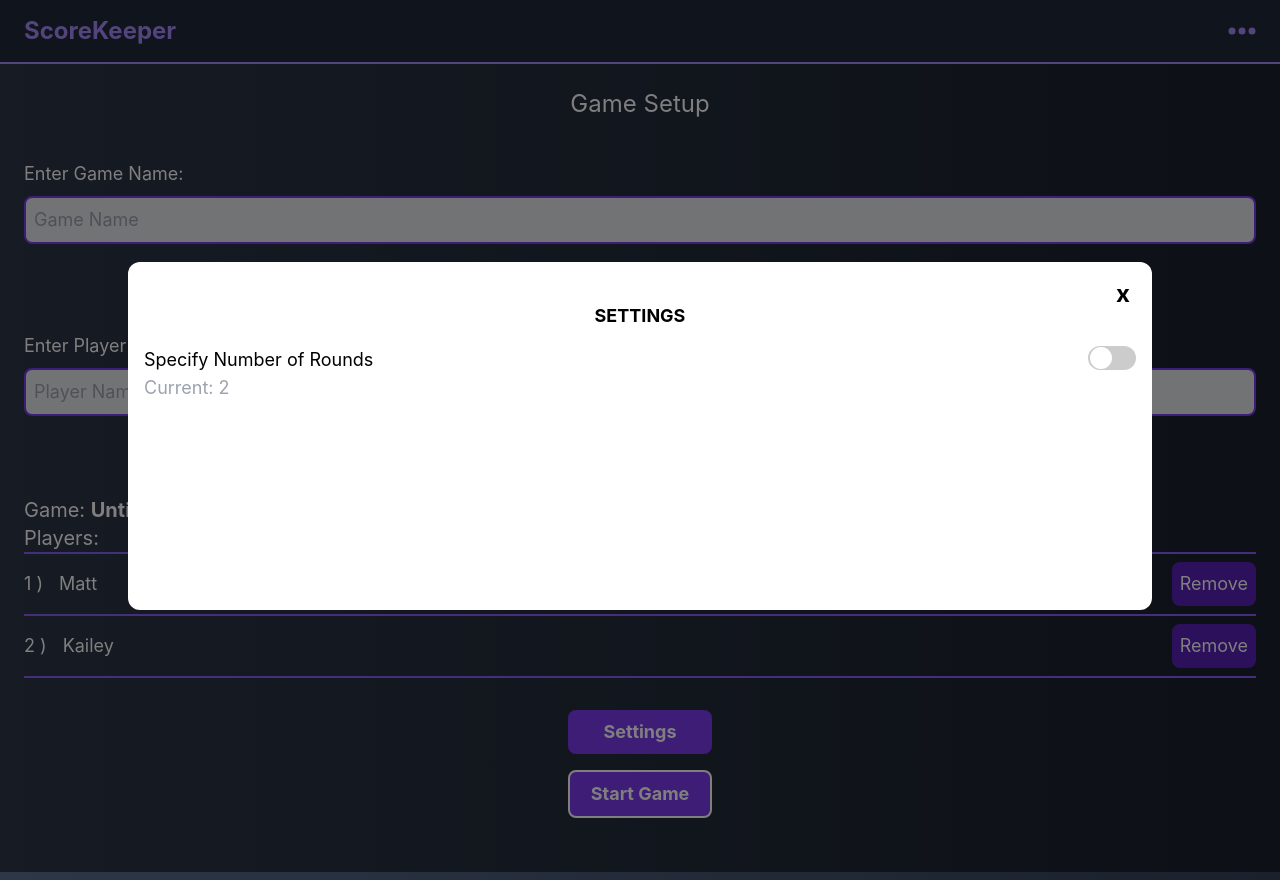
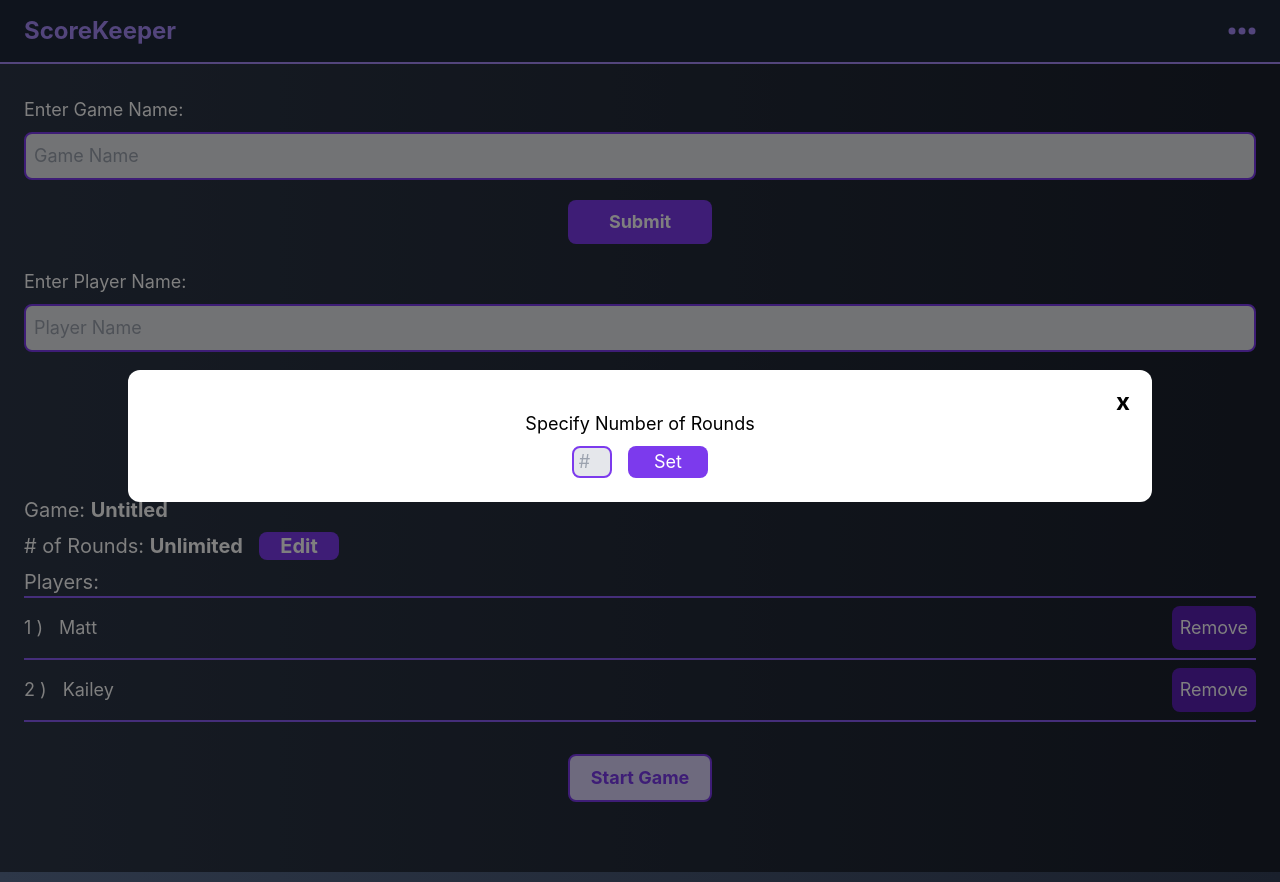
Before and after one commit to MattHlav478/score-keeper, a React (Create React App) app: page / in a window 1280 px wide. Both pictures are taken after a click on the element 1242 px from the left and 31 px from the top of the page. Built offline with nearby package versions, Linux system fonts and the light colour scheme.

Commit message:
modal updates, rearrange some UI, fix end of round logic

```diff
--- a/src/App.js
+++ b/src/App.js
@@ -22,7 +22,7 @@ function App() {
     gameName: "",
     allPlayers: players,
     totalPlayers: players.length,
-    totalRounds: 2,
+    totalRounds: 0,
     currentRound: 1,
   });
 
--- a/src/components/Modal.js
+++ b/src/components/Modal.js
@@ -30,7 +30,7 @@ export default function Modal({ children, isOpen, closeModal }) {
     <div className="modal" id="modal">
       <div
         ref={modalContentRef}
-        className="bg-white text-black p-4 rounded-xl w-4/5 min-h-min h-2/5"
+        className="bg-white text-black p-4 rounded-xl w-4/5 min-h-min"
       >
         <div className="relative w-100 bg-sky-200">
           <button
--- a/src/screens/Scorekeeper.js
+++ b/src/screens/Scorekeeper.js
@@ -12,6 +12,7 @@ export default function Scorekeeper({
   const [currentRoundScores, setCurrentRoundScores] = useState(
     Array(players.length).fill(0)
   );
+  const [finalRoundSubmitted, setFinalRoundSubmitted] = useState(false);
 
   useEffect(() => {
     console.log(gameDetails);
@@ -39,6 +40,7 @@ export default function Scorekeeper({
     setCurrentRoundScores(Array(players.length).fill(0));
 
     if (gameDetails.currentRound === gameDetails.totalRounds) {
+      setFinalRoundSubmitted(true);
       return;
     } else {
       setGameDetails((prevDetails) => ({
@@ -70,7 +72,7 @@ export default function Scorekeeper({
       gameName: "",
       allPlayers: players,
       totalPlayers: players.length,
-      totalRounds: 2,
+      totalRounds: 0,
       currentRound: 1,
     });
   };
@@ -103,7 +105,7 @@ export default function Scorekeeper({
           ))}
         </tbody>
       </table>
-      {gameDetails.currentRound === gameDetails.totalRounds ? (
+      {gameDetails.currentRound === gameDetails.totalRounds && finalRoundSubmitted ? (
         <div>
           <button
             className="w-36 p-2 mt-4 font-bold rounded-lg bg-violet-600 border-2 border-white "
--- a/src/screens/Setup.js
+++ b/src/screens/Setup.js
@@ -1,6 +1,7 @@
 import React, { useState, useEffect, useRef } from "react";
 import { Link } from "react-router-dom";
 import Modal from "../components/Modal";
+import { useNavigate } from "react-router-dom";
 import ToggleSwitch from "../components/subcomponents/ToggleSwitch";
 
 export default function Setup({
@@ -11,6 +12,8 @@ export default function Setup({
   isModalOpen,
   setIsModalOpen,
 }) {
+  const navigate = useNavigate();
+
   const [gameName, setGameName] = useState("");
   const [playerName, setPlayerName] = useState("");
 
@@ -84,7 +87,7 @@ export default function Setup({
   }
 
   function handleSetRounds() {
-    const roundsValue = roundsInputRef.current.value;
+    const roundsValue = Number(roundsInputRef.current.value);
     if (roundsValue == 0) {
       return;
     } else {
@@ -92,6 +95,21 @@ export default function Setup({
         ...prevDetails,
         totalRounds: roundsValue,
       }));
+      closeModal();
+    }
+  }
+
+  function handleStartGame() {
+    if (gameDetails.gameName == "") {
+      setAlertGameNameError(true);
+    }
+    if (players.length == 0) {
+      setAlertPlayerNameError(true);
+    }
+    if (gameDetails.totalRounds == 0) {
+      setAlertRoundSetError(true);
+    } else {
+      navigate("/scoreboard");
     }
   }
 
@@ -109,7 +127,6 @@ export default function Setup({
 
   return (
     <div className="flex flex-col m-2 h-screen text-lg">
-      <div className="self-center p-4 text-2xl">Game Setup</div>
       <div className="flex flex-col h-28 p-4">
         <div className="py-2">Enter Game Name:</div>
         <input
@@ -155,14 +172,31 @@ export default function Setup({
       </button>
 
       <div className="flex flex-col p-4">
-          <div className="text-xl">
+        <div className="self-center p-4 text-2xl font-bold">GAME DETAILS</div>
+        <div className="text-xl pb-2">
           Game:{" "}
-          <span className="font-bold">{gameDetails.gameName == "" ? "Untitled" : gameDetails.gameName}</span>
+          <span className="font-bold">
+            {gameDetails.gameName == "" ? "Untitled" : gameDetails.gameName}
+          </span>
+        </div>
+        <div className="text-xl pb-2">
+          # of Rounds:{" "}
+          <span className="font-bold">
+            {gameDetails.totalRounds == 0
+              ? "Unlimited"
+              : gameDetails.totalRounds}
+          </span>
+          <span className="pl-4">
+            <button
+              className="bg-violet-600 self-center font-bold w-20 rounded-lg"
+              onClick={() => setIsModalOpen(true)}
+            >
+              Edit
+            </button>
+          </span>
         </div>
         {players.length >= 1 && (
-          <div className="text-xl border-b-2 border-violet-500">
-            Players:
-          </div>
+          <div className="text-xl border-b-2 border-violet-500">Players:</div>
         )}
         {players.map((player, i) => (
           <div
@@ -184,25 +218,9 @@ export default function Setup({
         ))}
       </div>
       <Modal isOpen={isModalOpen} closeModal={closeModal}>
-        <div className="self-center font-bold pb-4">SETTINGS</div>
-        <div className="flex flex-row justify-between">
-          <div>
+        <div className="flex flex-col mx-auto">
           <div>Specify Number of Rounds</div>
-            <div className="text-gray-400">
-              Current:{" "}
-              {gameDetails.totalRounds == 0
-                ? "Unlimited"
-                : gameDetails.totalRounds}
-            </div>
-          </div>
 
-          <ToggleSwitch
-            isToggled={isToggled}
-            onToggle={() => setIsToggled(!isToggled)}
-          />
-        </div>
-        {isToggled && (
-          <div className="flex flex-col mx-auto">
           <div className="flex mx-auto">
             <input
               type="number"
@@ -212,26 +230,23 @@ export default function Setup({
               className="self-center opacity-100 w-10 text-center bg-gray-200 border-2 border-solid rounded-lg border-violet-600 text-black"
               placeholder="#"
             />
-              <div className="self-center pl-2">Rounds</div>
-            </div>
+            <div className="pl-4">
               <button
-              className=" my-2 bg-violet-600 text-white rounded-lg"
+                className=" my-2 h-8 w-20 bg-violet-600 text-white rounded-lg"
                 onClick={handleSetRounds}
               >
                 Set
               </button>
             </div>
-        )}
+          </div>
+        </div>
       </Modal>
-      <div className="h-full flex flex-col mx-auto">
+      <div className="h-full flex flex-col mx-auto pb-20">
+        <Link to="/scoreboard">
           <button
-          className="font-bold rounded-lg w-36 p-2 mt-4 bg-violet-600"
-          onClick={() => setIsModalOpen(true)}
+            className="font-bold rounded-lg w-36 p-2 mt-4 bg-violet-200 text-violet-600 border-2 border-solid border-violet-600"
+            onClick={handleStartGame}
           >
-          Settings
-        </button>
-        <Link to="/scoreboard">
-          <button className="font-bold rounded-lg w-36 p-2 mt-4 bg-violet-600 border-2 border-white ">
             Start Game
           </button>
         </Link>
```
Lines whose indentation alone changed are shown as unchanged.
